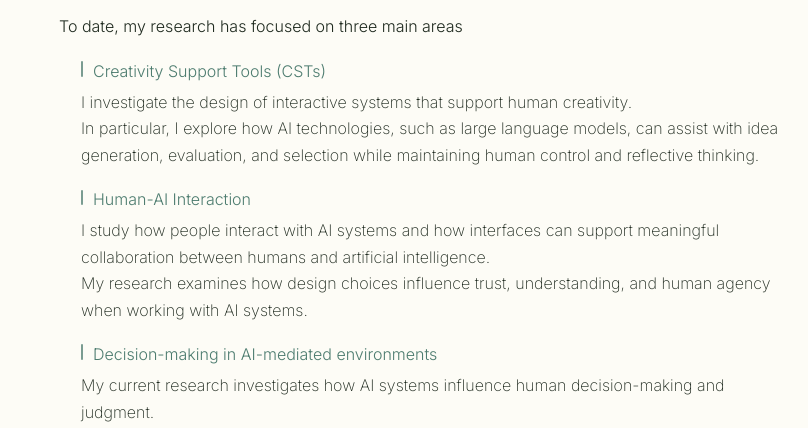
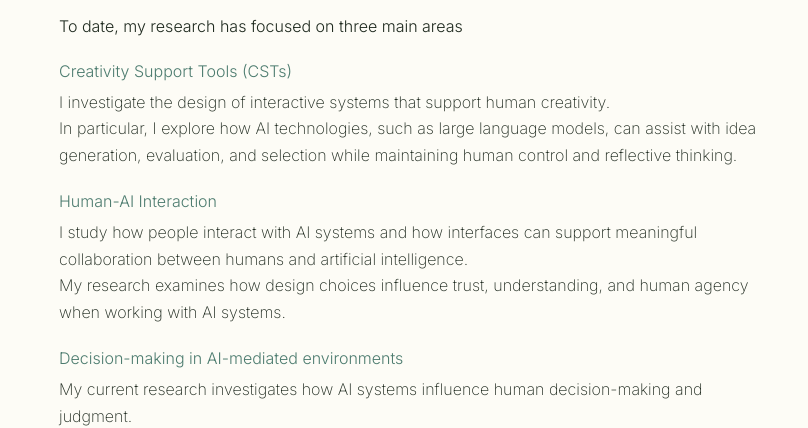
Before and after one commit to isabelmendoca92/AnaRodrigues.github.io, a plain HTML site: page index.html in a window 1280 px wide. Shown: the part 316-744 px from the top of the page, 301-1109 px from the left. Drawn offline with Linux system fonts and the light colour scheme.

Commit message:
Update index.html

```diff
--- a/index.html
+++ b/index.html
@@ -78,22 +78,11 @@ body{
 .research-title{
   font-weight: 300; /* Light */
   color:#4d7c6f;
-  position: relative;
+  /*position: relative;*/
   display: block;
-  padding-left: 12px;
+  /*padding-left: 12px;*/
+  padding-left: 0px;
   margin-bottom: 4px;
-}
-
-.research-title::before{
-  content:"";
-  position:absolute;
-  left:0;
-  top:0.22em;
-  width:2px;
-  height:0.95em;
-  background:#4d7c6f;
-  border-radius:2px;
-  opacity:0.75;
 }
 
 .research-list{
@@ -112,6 +101,7 @@ body{
   display: block;
   margin-top: 0;
   line-height: 1.65;
+  margin-left: 0;
 }
 
 .name{
@@ -119,7 +109,6 @@ body{
   font-weight:500;
   line-height: 1.05;
   letter-spacing: -0.02em;
-  /*margin-top:8px;*/
   margin: 18px 0 14px 0;
   color: #008B76;
 }
@@ -191,13 +180,13 @@ h2{
   opacity: 0.75;
 }*/
 
-.research-list{
+/*.research-list{
   padding-left: 22px;
 }
 
 .research-list li{
   margin-bottom: 18px;
-}
+}*/
 
 .section{
   margin-top: 8px;
```
